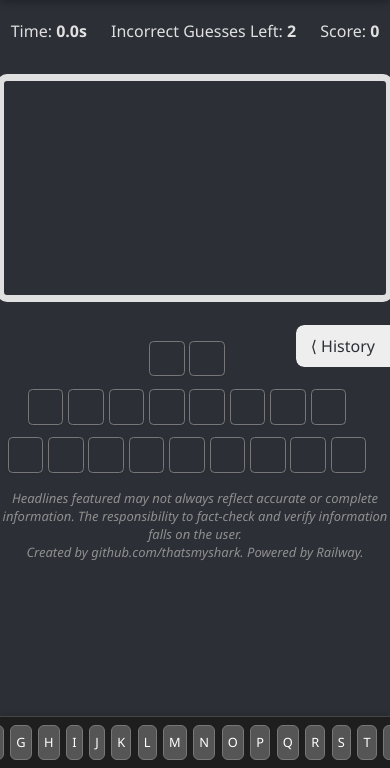
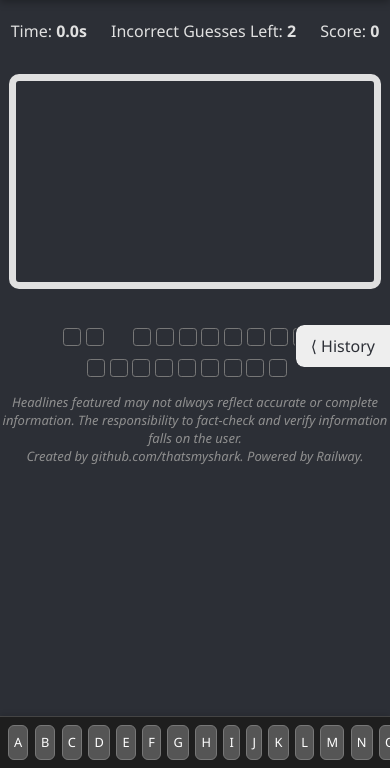
Before and after one commit to thatsmyshark/newslesle, a Flask app: page / in a window 390 px wide. Shown: the part 76-844 px from the top of the page. Run offline with Flask 3, Linux system fonts and the light colour scheme; data that the repository does not hold is empty.

Commit message:
Mobile QoL responsive display updates

```diff
--- a/static/script.js
+++ b/static/script.js
@@ -219,7 +219,7 @@ function renderAlphabet() {
 function updateIncorrectGuessesDisplay() {
     const remaining = maxWrong - wrongGuesses;
     document.getElementById("incorrectGuessesDisplay").textContent = `${remaining}`;
-} //is this working?
+}
 function handleLetterGuess(letter) {
     if (!/^[A-Z]$/.test(letter)) return;
     if (!startTime) startStopwatch();
@@ -266,25 +266,23 @@ function handleLetterGuess(letter) {
     renderAlphabet();
 }
 
-function startStopwatch() {
+function startStopwatch() { // Start the stopwatch when the first letter is guessed
     startTime = Date.now();
     timerInterval = setInterval(updateStopwatch, 100);
 }
-function updateStopwatch() {
+function updateStopwatch() { // Update the stopwatch display every 100ms
     const elapsed = ((Date.now() - startTime) / 1000).toFixed(1);
     document.getElementById("StopwatchDisplay").textContent = ` ${elapsed}s`;
 }
-function stopStopwatch() {
+function stopStopwatch() { // Stop the stopwatch without resetting
     clearInterval(timerInterval);
     timerInterval = null;
     // Do NOT reset startTime or change the text content.
 }
-
-function updateScoreDisplay() {
+function updateScoreDisplay() { // Update the score display based on the time taken
     document.getElementById("ScoreDisplay").textContent = ` ${score.toFixed(1)}`;
 }
-
-function saveToHistory(headline, score, timeTaken) {
+function saveToHistory(headline, score, timeTaken) { // Save the game result to history
     const history = JSON.parse(localStorage.getItem("newslesleHistory")) || [];
     history.push({ headline, score, timeTaken });
     localStorage.setItem("newslesleHistory", JSON.stringify(history));
@@ -296,7 +294,7 @@ function saveToHistory(headline, score, timeTaken) {
 
     renderHistoryList(); // Refresh list
 }
-function renderHistoryList(filter = "") {
+function renderHistoryList(filter = "") { // Render the history list with optional filtering
     const history = JSON.parse(localStorage.getItem("newslesleHistory")) || [];
     const container = document.getElementById("historyList");
     container.innerHTML = "";
@@ -314,7 +312,7 @@ function renderHistoryList(filter = "") {
         });
 }
 
-function endGame(message) {
+function endGame(message) { // End the game and display the result
     stopStopwatch();
     const timeTaken = (Date.now() - startTime) / 1000;
     const playerLost = wrongGuesses >= maxWrong;
@@ -380,12 +378,15 @@ function endGame(message) {
             flipContainer.style.setProperty("margin-bottom", "-1rem", "important");
         }, 3000);
 
+
     updateScoreDisplay();
 }
 
+// History Panel Toggle and Search Functionality
 const historyToggle = document.getElementById("historyToggle");
 const historyPanel = document.getElementById("historyPanel");
-    historyToggle.addEventListener("click", (event) => {
+
+historyToggle.addEventListener("click", (event) => {
             historyPanel.classList.add("open");
             historyToggle.style.display = "none";
 
@@ -393,7 +394,7 @@ const historyPanel = document.getElementById("historyPanel");
             setTimeout(() => {
                 document.addEventListener("click", handleOutsideClick);
             }, 0);
-        });
+});
 function handleOutsideClick(event) {
     // If the click is outside the historyPanel, close it and show toggle again
     if (!historyPanel.contains(event.target)) {
--- a/static/style.css
+++ b/static/style.css
@@ -71,22 +71,26 @@ body {
 
 
 .letter-box {
-  width: 1.5em;
-  height: 1.5em;
+  width: clamp(1em, 4vw, 1.5em);        /* min 2em, ideal 4vw, max 3em */
+  height: clamp(1em, 4vw, 1.5em);       /* same for height */
+  font-size: clamp(1em, 2.5vw, 1.4em); /* min 1em, ideal 2.5vw, max 1.8em */
+
   background-color: #2c2f36;
   color: #ddd;
   border: 1px solid #777;
   border-radius: 0.2em;
-  font-size: 1.4em;
   font-weight: 600;
+
   display: flex;
   align-items: center;
   justify-content: center;
   text-transform: uppercase;
-  box-shadow: 0 1px 2px rgba(0,0,0,0.05);
+  box-shadow: 0 1px 2px rgba(0, 0, 0, 0.05);
   transition: all 0.2s ease;
   user-select: none;
 }
+
+
 .word.complete .letter-box {
   background-color: #b0f5c8;
   color: #29623f;
@@ -215,6 +219,13 @@ body {
   background-color: #1e1e1e;
   border-top: 1px solid #444;
 }
+/* Override for small screens */
+@media (max-width: 600px) {
+  #alphabetDisplay.alphabet-container {
+    justify-content: left;
+  }
+}
+
 
 .alphabet-letter {
   font-size: 0.8em;
--- a/templates/index.html
+++ b/templates/index.html
@@ -60,11 +60,11 @@
     </div>
 </div>
 
+<!-- Input for letters (not visible, just used for keyboard input) -->
+<input type="text" id="letterInput" maxlength="1" style="opacity: 0; position: absolute; pointer-events: none;">
+
 <!-- Alphabet and Input -->
 <div id="alphabetDisplay" class="alphabet-container" style="user-select: none;"></div>
-
-<!-- Input for letters (not visible, just used for keyboard input) -->
-<input type="text" id="letterInput" maxlength="1" style="opacity: 0; position: absolute; pointer-events: none;">
 
 <!-- Footer -->
 <p style="user-select: none; font-size: small; color:rgb(143, 143, 143); font-style: italic;">
```
